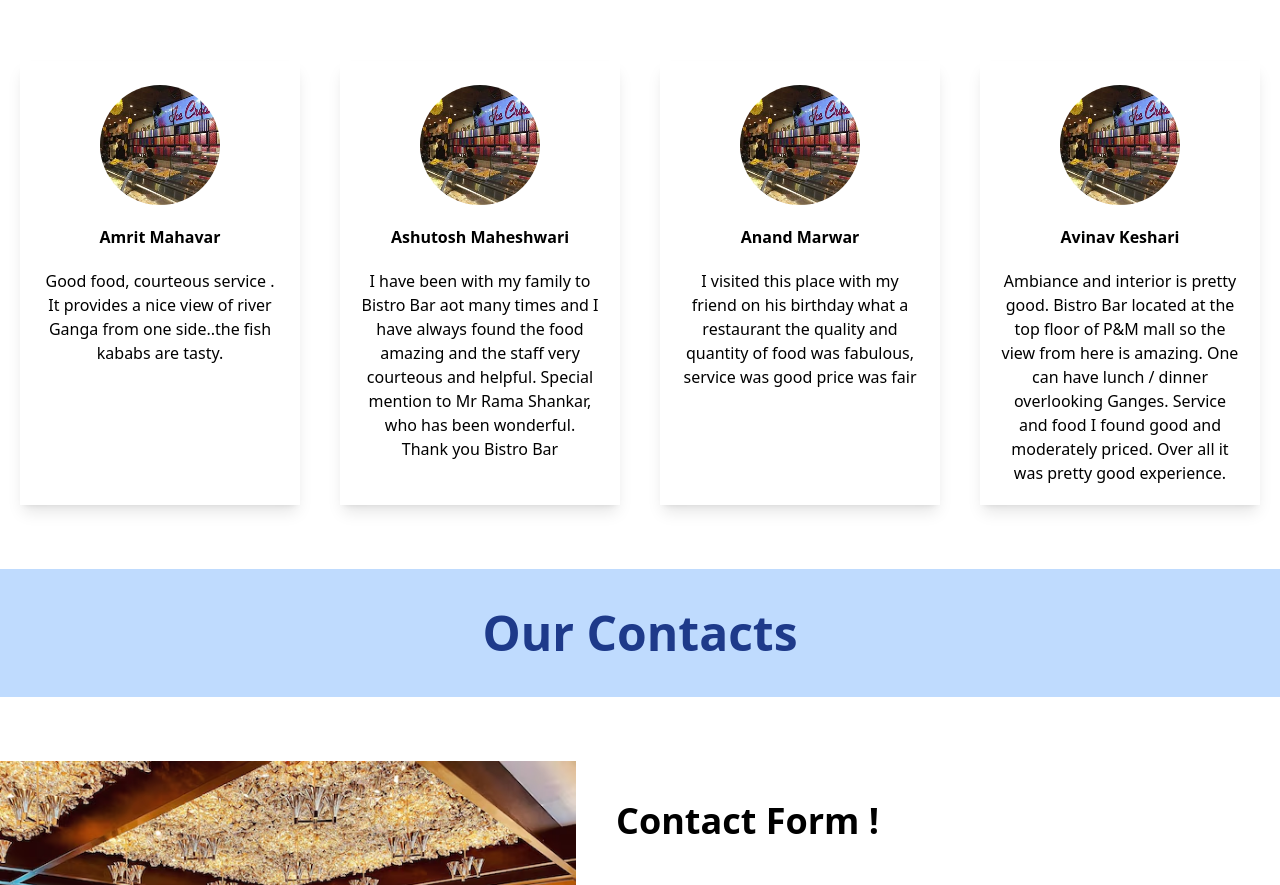
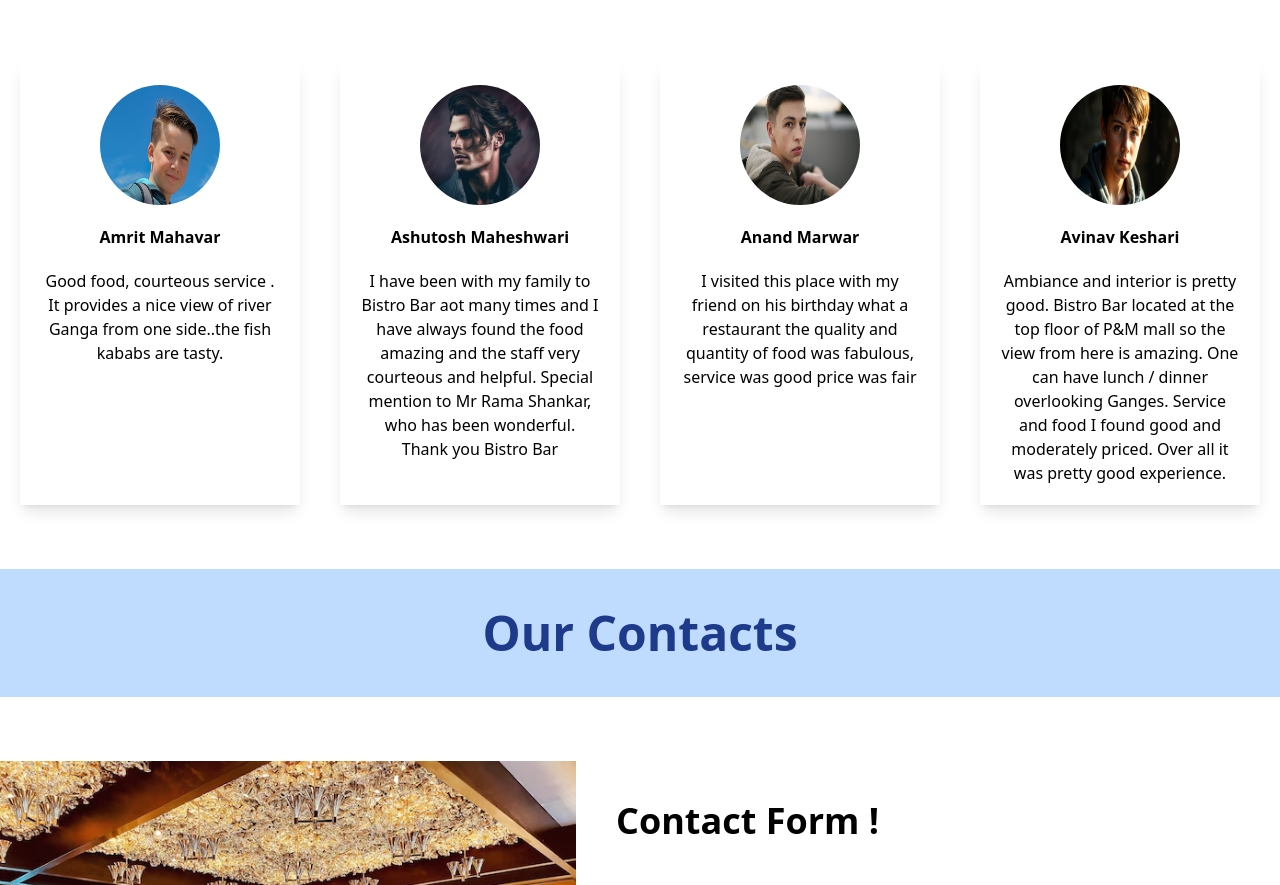
Before and after one commit to AnshuWorld/mytailwindprojone, a website built with Vite: page index.html in a window 1280 px wide. Shown: the part 4510-5395 px from the top of the page. Built offline with nearby package versions, Linux system fonts and the light colour scheme; files whose address does not match are found by name.

Commit message:
Update index.html

```diff
--- a/index.html
+++ b/index.html
@@ -473,27 +473,27 @@ input[type=text]:focus, .form-container input[type=password]:focus, textarea {
     <div class="grid lg:grid-cols-4 md:grid-cols-2 mx-auto">
         <div class="group text-center hover:bg-gray-600 hover:text-white duration-1000 shadow-lg hover:scale-125 m-5">
             <br />
-            <img src="Photo1.jpg" style="border-radius: 60%;" class="w-full px-20 h-[120px] " alt="" >
+            <img src="boy.png" style="border-radius: 60%;" class="w-full px-20 h-[120px] " alt="" >
             <h3 class="pt-5 font-bold">Amrit Mahavar</h3>
             <p class="p-5">Good food, courteous service . It provides a nice view of river Ganga from one side..the fish kababs are tasty.</p>
         </div>
         <div class="group text-center shadow-lg hover:bg-gray-600 hover:text-white duration-1000 hover:scale-125 m-5">
             <br />
-            <img src="Photo1.jpg" style="border-radius: 60%;" class="w-full px-20 h-[120px] " alt="">
+            <img src="boy1.png" style="border-radius: 60%;" class="w-full px-20 h-[120px] " alt="">
             <h3 class="pt-5 font-bold">Ashutosh Maheshwari</h3>
             <p class="p-5">I have been with my family to Bistro Bar aot many times and I have always found the food amazing and the staff very
             courteous and helpful. Special mention to Mr Rama Shankar, who has been wonderful. Thank you Bistro Bar</p>
         </div>
         <div class="group text-center hover:bg-gray-600 hover:text-white duration-1000 hover:scale-125 m-5 shadow-lg">
             <br />
-            <img src="Photo1.jpg" style="border-radius: 60%;" class="w-full px-20 h-[120px] " alt="">
+            <img src="boy2.png" style="border-radius: 60%;" class="w-full px-20 h-[120px] " alt="">
             <h3 class="pt-5 font-bold">Anand Marwar</h3>
             <p class="p-5">I visited this place with my friend on his birthday what a restaurant the quality and quantity of food was fabulous,
             service was good price was fair</p>
         </div>
         <div class="group text-center shadow-lg hover:text-white hover:bg-gray-600 hover:scale-125 m-5 duration-100">
             <br/>
-            <img src="Photo1.jpg" style="border-radius: 60%;" class="w-full px-20 h-[120px] " alt="">
+            <img src="boy3.png" style="border-radius: 60%;" class="w-full px-20 h-[120px] " alt="">
             <h3 class="pt-5 font-bold">Avinav Keshari</h3>
             <p class="p-5">Ambiance and interior is pretty good. Bistro Bar located at the top floor of P&M mall so the view from here is amazing.
             One can have lunch / dinner overlooking Ganges. Service and food I found good and moderately priced. Over all it was
```
